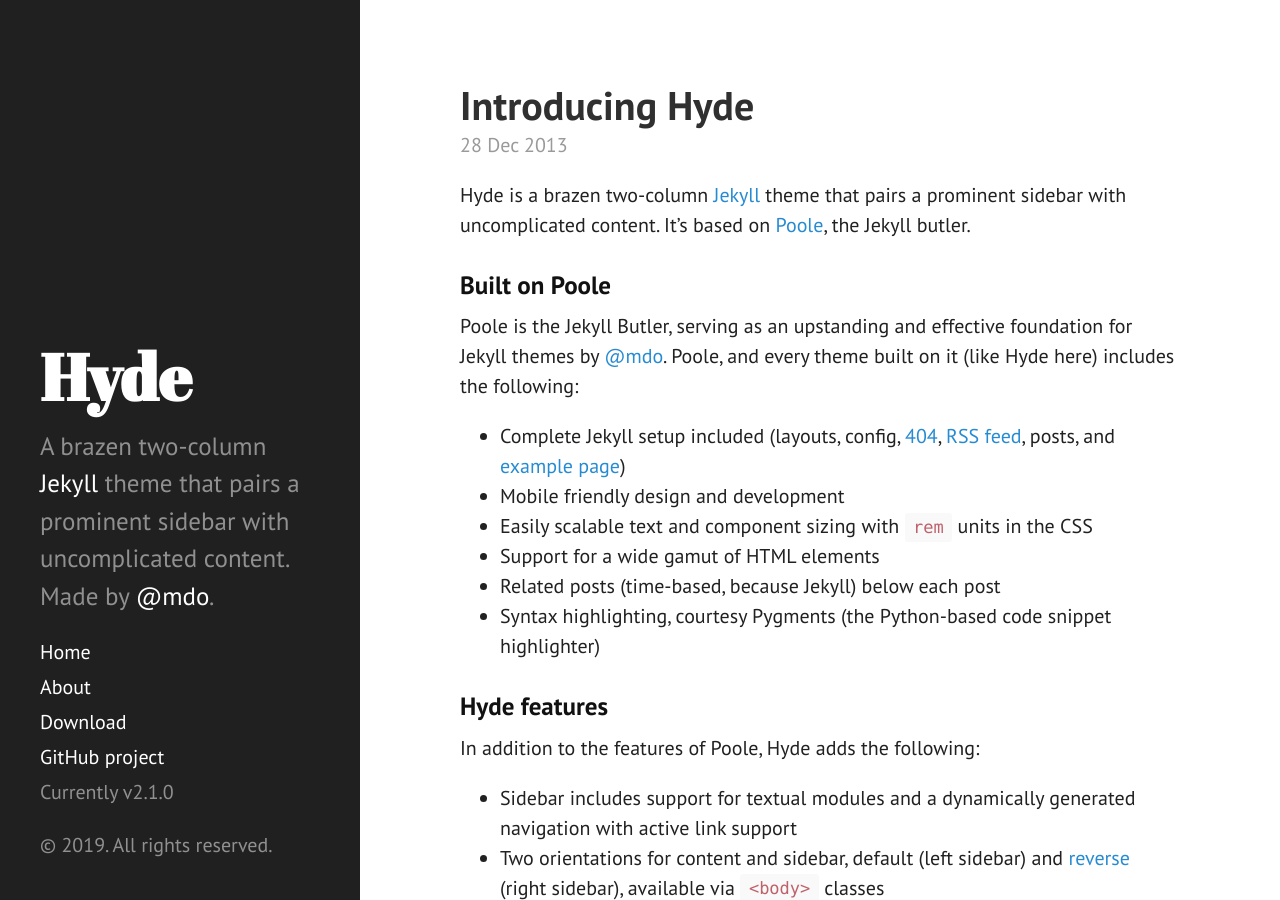
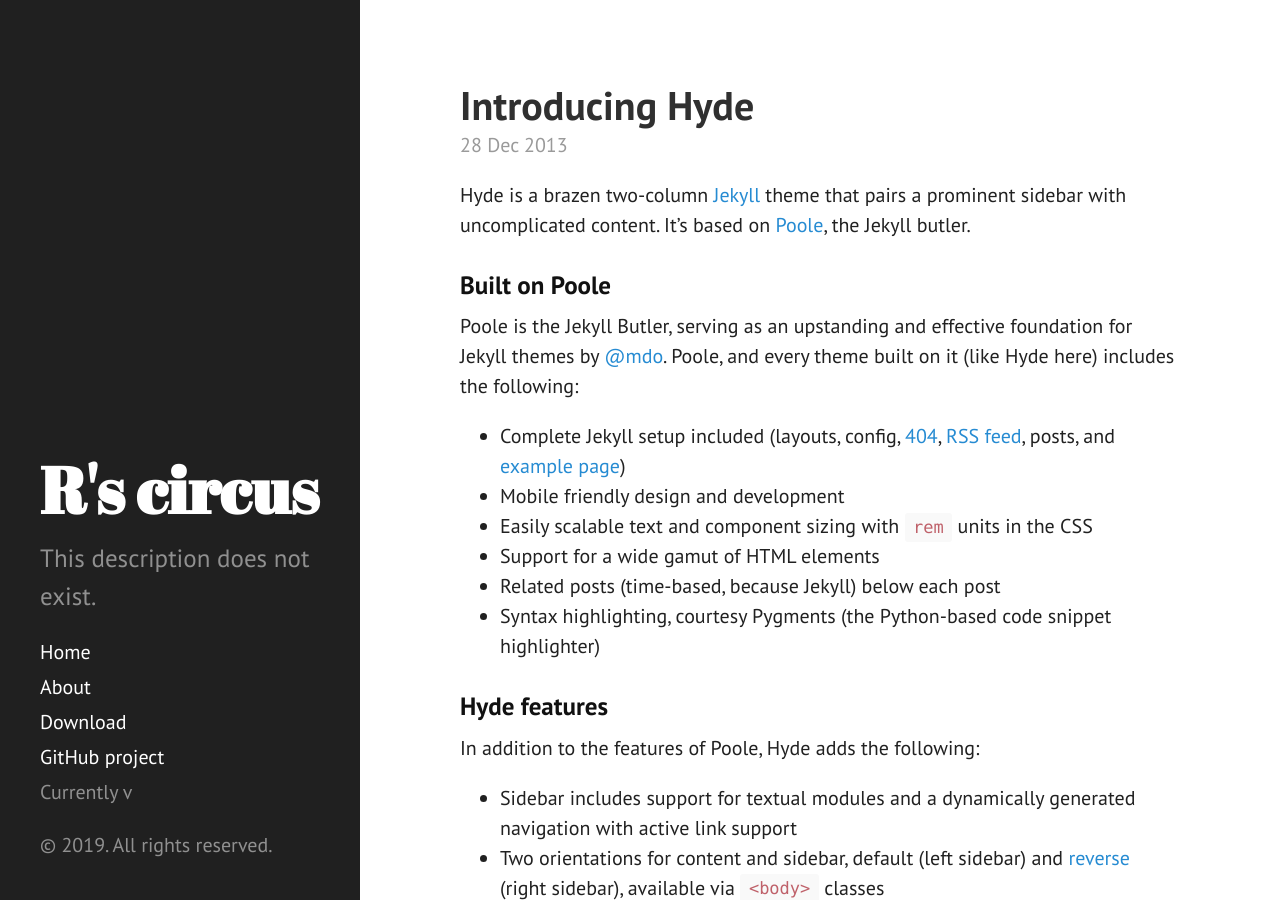
Before and after one commit to rscircus/rscircus.github.io, a Jekyll site: the page built from index.html, in a window 1280 px wide and 900 px high. Built offline with Jekyll 4.4.1, drawn with Linux system fonts in a browser that asks for light colours; Markdown is read by kramdown in place of the engine named in the settings; the list of posts is cut into pages by our own code.

Commit message:
Update config

```diff
--- a/_config.yml
+++ b/_config.yml
@@ -1,26 +1,20 @@
 # Dependencies
-markdown:         redcarpet
-highlighter:      pygments
+markdown: redcarpet
+highlighter: pygments
 
 # Permalinks
-permalink:        pretty
+permalink: pretty
 relative_permalinks: true
 
 # Setup
-title:            Hyde
-tagline:          'A Jekyll theme'
-description:      'A brazen two-column <a href="http://jekyllrb.com" target="_blank">Jekyll</a> theme that pairs a prominent sidebar with uncomplicated content. Made by <a href="https://twitter.com/mdo" target="_blank">@mdo</a>.'
-url:              http://hyde.getpoole.com
-baseurl:          /
+title: R's circus
+tagline: 'Each virtue and each wisdom needs parading in one’s own time, and must not last forever.'
+description: 'This description does not exist.'
+url: http://rscircus.github.io
+baseurl: /
 
 author:
-  name:           'Mark Otto'
-  url:            https://twitter.com/mdo
+    name: 'Roland Siegbert'
+    url: https://twitter.com/rscircus
 
-paginate:         5
-
-# Custom vars
-version:          2.1.0
-
-github:
-  repo:           https://github.com/poole/hyde
+paginate: 5
```
